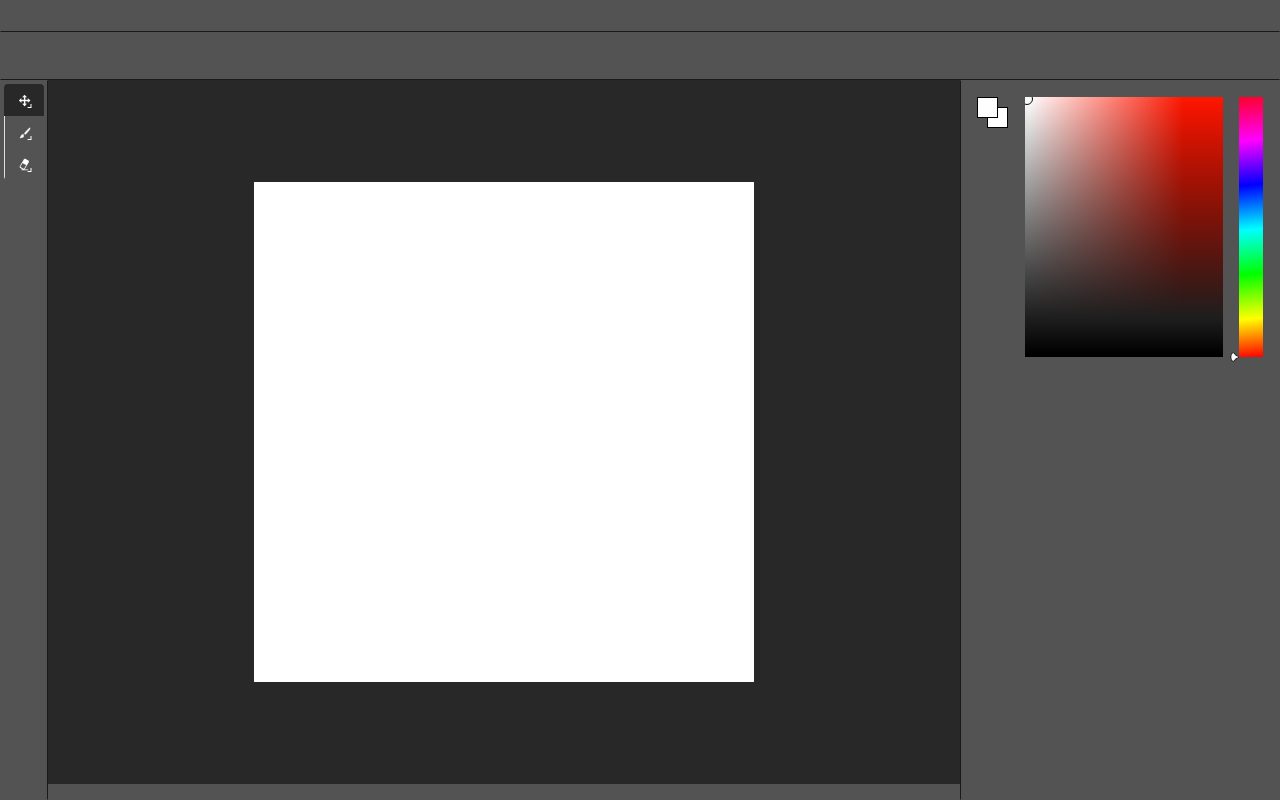
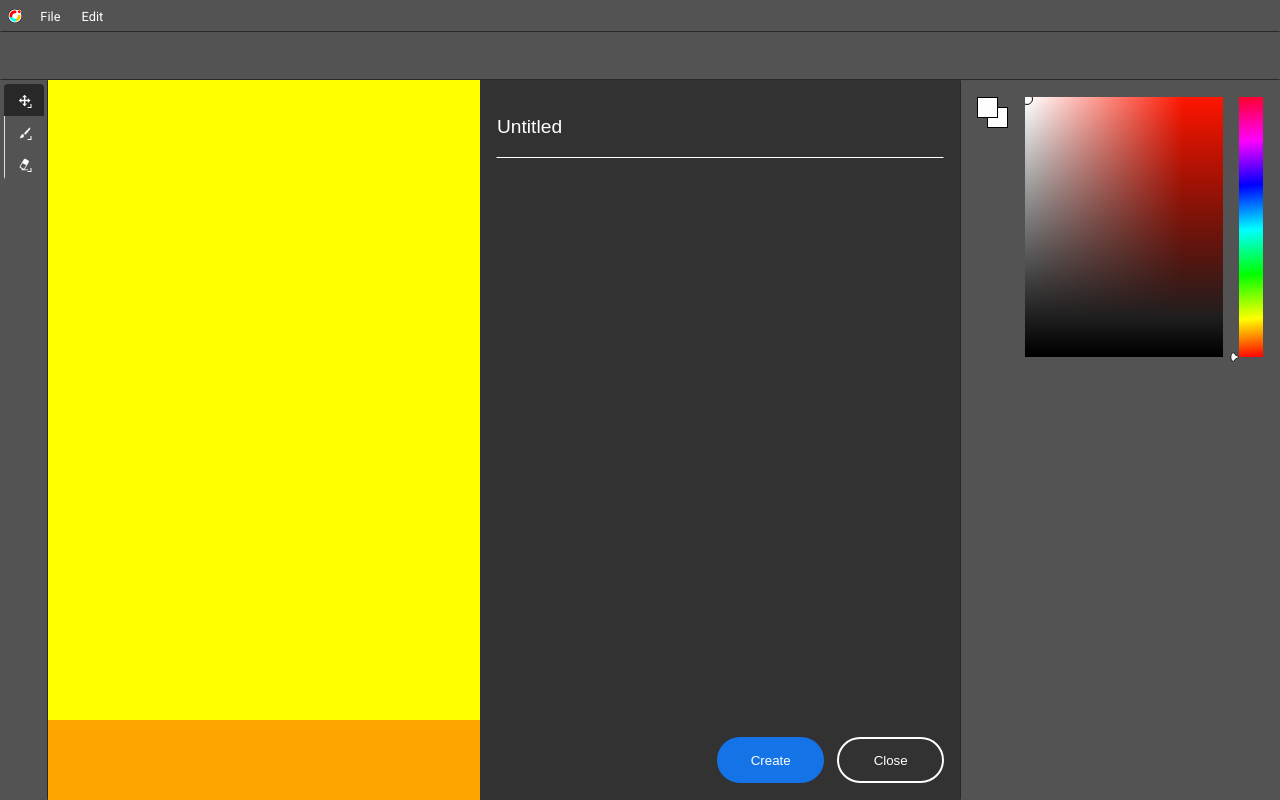
Before and after one commit to IamKingWaiMark/ArtPodOnline, an Angular app: page / in a window 1280 px wide. Built offline with nearby package versions, Linux system fonts and the light colour scheme.

Commit message:
New Pod Window Start

```diff
--- a/src/app/app.module.ts
+++ b/src/app/app.module.ts
@@ -10,6 +10,7 @@ import { MatButtonToggleModule } from '@angular/material/button-toggle';
 import { PodFeatureContextMenuComponent } from './tools/pod-feature-context-menu/pod-feature-context-menu.component';
 import { MatSliderModule } from '@angular/material/slider';
 import { ColorPickerComponent } from './tools/color-picker/color-picker.component';
+import { NewPodWindowComponent } from './windows/new-pod-window/new-pod-window.component';
 
 @NgModule({
   declarations: [
@@ -17,7 +18,8 @@ import { ColorPickerComponent } from './tools/color-picker/color-picker.componen
     PodComponent,
     LayerComponent,
     PodFeatureContextMenuComponent,
-    ColorPickerComponent
+    ColorPickerComponent,
+    NewPodWindowComponent
   ],
   imports: [
     BrowserModule.withServerTransition({ appId: 'serverApp' }),
--- a/src/app/pages/pod/pod.component.css
+++ b/src/app/pages/pod/pod.component.css
@@ -1,7 +1,7 @@
 #pod-page {
     height: 100vh;
     width: 100vw;
-    background-color: #535353;
+    background-color: var(--primary-color);
     display: grid;
     grid-template-columns: 3em 1fr 20em;
     grid-template-rows: 2em 3em 1fr;
@@ -14,21 +14,43 @@
 #pod-app-tools {
     grid-column: 1 / 4;
     grid-row: 1;
-    border-color: transparent transparent rgb(26, 26, 26) transparent;
+    border-color: transparent transparent var(--primary-color-dark) transparent;
     border-style: solid;
     border-width: 1px;
+    display: flex;
+    align-items: center;
+    color: white;
+    font-size: .8em;
+    overflow: hidden;
+}
+
+#pod-app-tools span:nth-child(1) {
+    margin-left: .5em;
+}
+
+#pod-app-tools span {
+    margin: 0 .25em;
+    background-color: #535353;
+    border: 1px solid #535353;
+    padding: .25em .5em;
+    border-radius: 3px;
+}
+
+#pod-app-tools span:hover {
+    border: 1px solid white;
+    background-color: #424242;
 }
 
 #pod-tools {
     grid-column: 1 / 4;
     grid-row: 2;
-    border-color: transparent transparent rgb(26, 26, 26) transparent;
+    border-color: transparent transparent var(--primary-color-dark) transparent;
     border-style: solid;
     border-width: 1px;
 }
 
 #pod-features {
-    border-color: transparent rgb(26, 26, 26) transparent transparent;
+    border-color: transparent var(--primary-color-dark) transparent transparent;
     border-style: solid;
     border-width: 1px;
     overflow: auto;
@@ -53,7 +75,7 @@ mat-button-toggle-group mat-button-toggle {
 
 
 .mat-button-toggle-checked {
-    background-color: #282828 !important;
+    background-color: var(--primary-color-dark) !important;
 }
 
 .mat-button-toggle-input {
@@ -61,11 +83,20 @@ mat-button-toggle-group mat-button-toggle {
 }
 
 #pod-right-pane {
-    border-color: transparent transparent transparent rgb(26, 26, 26);
+    border-color: transparent transparent transparent var(--primary-color-dark);
     border-style: solid;
     border-width: 1px;
 }
 
+#pod {
+    background-color: var(--primary-color-dark);
+    box-sizing: border-box;
+    -moz-box-sizing: border-box;
+    -webkit-box-sizing: border-box;
+    overflow: hidden;
+    position: relative;
+}
+/*
 #pod {
     background-color: #282828;
     display: grid;
@@ -95,4 +126,4 @@ mat-button-toggle-group mat-button-toggle {
 #pod-footer {
     background-color: #535353;
     height: 100%;
-}
+}*/
--- a/src/app/pages/pod/pod.component.html
+++ b/src/app/pages/pod/pod.component.html
@@ -1,6 +1,8 @@
 <div id="pod-page" >
     <div id="pod-app-tools">
-
+        <img src="assets/codieble_256.png" width="16" height="16" style="margin: 0 .5em;">
+        <span>File</span>
+        <span>Edit</span>
     </div>
     <div id="pod-tools">
 
@@ -15,21 +17,23 @@
             <mat-button-toggle value="ERASER"><img src="assets/icons/feature_eraser.png" width="16px" height="16px"></mat-button-toggle>
         </mat-button-toggle-group>
     </div>
+
+    <div id="pod" #pod>
+        <app-new-pod-window></app-new-pod-window>
+    </div>
+    <!--
     <div id="pod" #pod
         (contextmenu)="POD_DIV_onRightClick($event)"
         (mousemove)="POD_DIV_onMouseMove($event, pod, podCursor)"
         (mouseout)="POD_DIV_onMouseOut()"
         (mousedown)="POD_DIV_onMouseDown($event)"
         (mouseup)="POD_DIV_onMouseUp($event)">
-        <div id="pod-layers">
-            <app-layer *ngFor="let layer of layers" [FEATURE_INFO]="FEATURE_INFO" [layer]="layer" [selectedPodFeature]="selectedPodFeature"></app-layer>
-        </div>
-        <div id="pod-footer">
 
-        </div>
+
         <span id="pod-cursor" #podCursor></span>
         <pod-feature-context-menu [featureInfo]="FEATURE_INFO" [currentFeature]="selectedPodFeature" [podDiv]="pod"></pod-feature-context-menu>
     </div>
+    -->
     <div id="pod-right-pane">
         <color-picker [GLOBAL_EVENTS]="GLOBAL_EVENTS" (selectedColor)="FEATURE_INFO?.setBrushColor($event)"></color-picker>
     </div>
--- a/src/app/pages/pod/pod.component.ts
+++ b/src/app/pages/pod/pod.component.ts
@@ -67,7 +67,7 @@ export class PodComponent implements OnInit {
     this.FEATURE_INFO.setShouldShowContextMenu(false);
   }
 
-  POD_DIV_onMouseOut() {
+  /*POD_DIV_onMouseOut() {
     this.CURSOR_GENERATOR.resetPodCursor();
   }
 
@@ -98,7 +98,7 @@ export class PodComponent implements OnInit {
       this.FEATURE_INFO.setMouseY(ev.y);
       this.FEATURE_INFO.setShouldShowContextMenu(true);
     }
-  }
+  }*/
 
 
   /*
--- /dev/null
+++ b/src/app/windows/new-pod-window/new-pod-window.component.css
@@ -0,0 +1,63 @@
+#pod-window {
+    position: absolute;
+    top: 0;
+    left: 0;
+    width: 100%;
+    height: 100%;
+    z-index: 1;
+    display: grid;
+    grid-template-columns: 1fr 20em;
+    grid-template-rows: 1fr 5em;
+    overflow: auto;
+}
+#pod-window-box-2 {
+    background-color: var(--primary-color-accent);
+    overflow: auto;
+    padding: 1em;
+    box-sizing: border-box;
+    -moz-box-sizing: border-box;
+    -webkit-box-sizing: border-box;
+}
+#pod-window-box-4 {
+    display: flex;
+    align-items: center;
+    justify-content: flex-end;
+    padding: 1em;
+    background-color: var(--primary-color-accent);
+}
+
+button {
+    width: 8em;
+}
+
+.pod-title-input {
+    background-color: transparent;
+    border-color: transparent transparent white transparent;
+    border-width: 1px;
+    border-style: solid;
+    padding: 1em 0;
+    box-sizing: border-box;
+    -moz-box-sizing: border-box;
+    -webkit-box-sizing: border-box;
+    outline: none;
+    width: 100%;
+    font-size: 1.2em;
+    color: white;
+}
+
+
+
+@media screen and (min-width: 80em){
+    #pod-window {
+        position: absolute;
+        top: 0;
+        left: 0;
+        width: 100%;
+        height: 100%;
+        z-index: 1;
+        display: grid;
+        grid-template-columns: 1fr 30em;
+        grid-template-rows: 1fr 5em;
+    }
+
+}
--- /dev/null
+++ b/src/app/windows/new-pod-window/new-pod-window.component.html
@@ -0,0 +1,21 @@
+<div id="pod-window">
+    <div style="background-color: yellow;">
+
+    </div>
+    <div id="pod-window-box-2">
+        <!--Pod Title Input-->
+        <div>
+            <input class="pod-title-input" placeholder="Untitled" value="Untitled">
+        </div>
+        <div>
+
+        </div>
+    </div>
+    <div style="background-color: orange;">
+
+    </div>
+    <div id="pod-window-box-4" >
+        <button class="round-button primary-button" style="margin-right: 1em;">Create</button>
+        <button class="round-button secondary-button">Close</button>
+    </div>
+</div>
--- /dev/null
+++ b/src/app/windows/new-pod-window/new-pod-window.component.ts
@@ -0,0 +1,15 @@
+import { Component, OnInit } from '@angular/core';
+
+@Component({
+  selector: 'app-new-pod-window',
+  templateUrl: './new-pod-window.component.html',
+  styleUrls: ['./new-pod-window.component.css']
+})
+export class NewPodWindowComponent implements OnInit {
+
+  constructor() { }
+
+  ngOnInit(): void {
+  }
+
+}
--- a/src/styles.css
+++ b/src/styles.css
@@ -1,6 +1,29 @@
 /* You can add global styles to this file, and also import other style files */
-
+:root {
+    --primary-button-color: #1473e6;
+    --primary-color: #535353;
+    --primary-color-accent: #323232;
+    --primary-color-dark: #282828;
+}
 html, body { height: 100%;    user-select: none;
     -moz-user-select: none;
     -webkit-user-select: none; }
 body { margin: 0; font-family: Roboto, "Helvetica Neue", sans-serif; }
+
+
+.round-button {
+    border-radius: 50px;
+    padding: 1em;
+}
+
+.primary-button {
+    border: 2px solid var(--primary-button-color);
+    background-color: var(--primary-button-color);
+    color: white;
+}
+
+.secondary-button {
+    border: 2px solid white;
+    background-color: var(--primary-color-accent);
+    color: white;
+}
```
Also changed, not shown: src/assets/codieble_256.png (renamed from src/assets/codible_256.png), 1 other file (tests, documents, lock files or other folders).
